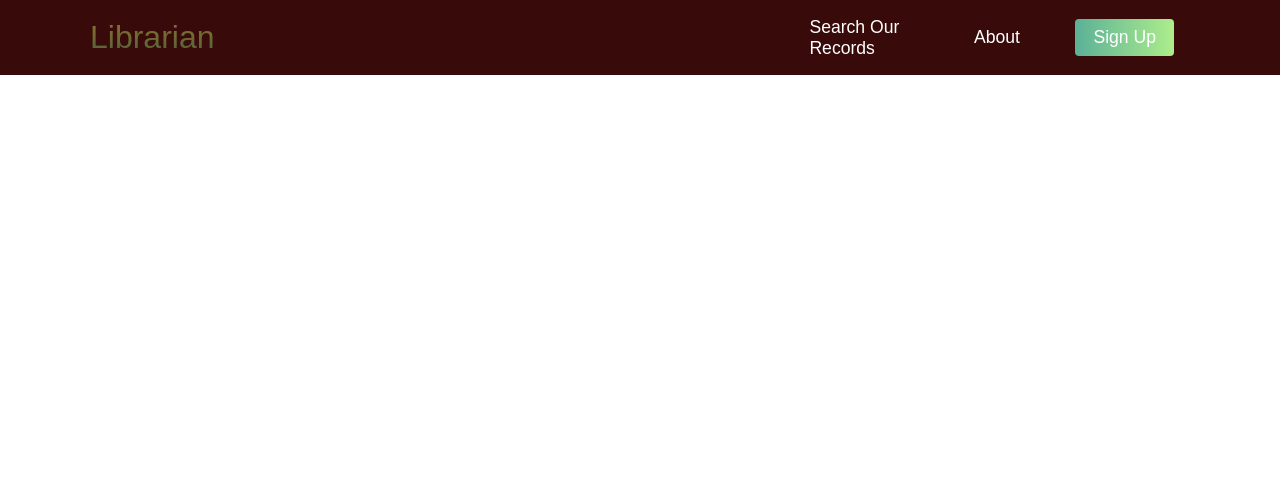
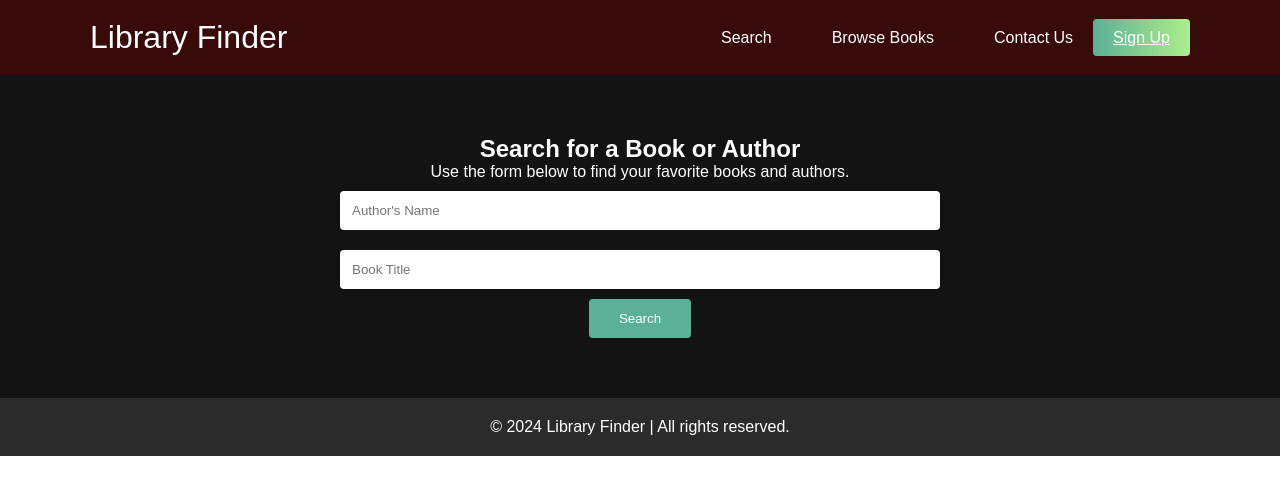
Before and after one commit to Malmbrah/The-Librarian, a plain HTML site: page index.html in a window 1280 px wide. Drawn offline with Linux system fonts and the light colour scheme.

Commit message:
La til footer og styling

```diff
--- a/index.html
+++ b/index.html
@@ -1,18 +1,17 @@
 <!DOCTYPE html>
-<html>
+<html lang="en">
     <head>
-        <meta charset="utf-8">
+        <meta charset="UTF-8">
+        <meta name="viewport" content="width=device-width, initial-scale=1.0">
         <meta http-equiv="X-UA-Compatible" content="IE=edge">
-        <title>Search Our Library</title>
-        <meta name="description" content="">
-        <meta name="viewport" content="width=device-width, initial-scale=1">
+        <title>Library Search</title>
         <link rel="stylesheet" href="styles.css">
     </head>
     <body>
-        <!--Navbar section-->
+        <!-- Navbar section -->
         <nav class="navbar">
             <div class="navbar_container">
-                <a href="#search" id="navbar_logo">Librarian</a>
+                <a href="#search" id="navbar_logo">Library Finder</a>
                 <div class="navbar_toggle" id="mobile-menu">
                     <span class="bar"></span>
                     <span class="bar"></span>
@@ -20,10 +19,13 @@
                 </div>
                 <ul class="navbar_menu">
                     <li class="navbar_item">
-                        <a href="#search" class="navbar_links" id="search-page">Search Our Records</a>
+                        <a href="#search" class="navbar_links" id="search-page">Search</a>
                     </li>
                     <li class="navbar_item">
-                        <a href="#about" class="navbar_links" id="about-page">About</a>
+                        <a href="#browse" class="navbar_links" id="browse-page">Browse Books</a>
+                    </li>
+                    <li class="navbar_item">
+                        <a href="#contact" class="navbar_links" id="contact-page">Contact Us</a>
                     </li>
                     <li class="navbar_btn">
                         <a href="#sign-up" class="button" id="signup">Sign Up</a>
@@ -31,6 +33,25 @@
                 </ul>
             </div>
         </nav>
+
+        <!-- Search Section -->
+        <section id="search" class="main_section">
+            <div class="search_container">
+                <h1>Search for a Book or Author</h1>
+                <p>Use the form below to find your favorite books and authors.</p>
+                <input type="text" id="author-input" placeholder="Author's Name">
+                <input type="text" id="book-input" placeholder="Book Title">
+                <button class="submit_button" type="submit">Search</button>
+            </div>
+        </section>
+
+        <!-- Footer Section -->
+        <footer class="footer">
+            <div class="footer_container">
+                <p>&copy; 2024 Library Finder | All rights reserved.</p>
+            </div>
+        </footer>
+
         <script src="script.js" async defer></script>
     </body>
 </html>
--- a/styles.css
+++ b/styles.css
@@ -1,47 +1,33 @@
 * {
-    box-sizing: border-box;
     margin: 0;
     padding: 0;
+    box-sizing: border-box;
     font-family: 'Kumbh Sans', sans-serif;
-    scroll-behavior: smooth;
 }
 
 .navbar {
-    background: #380a0a;
+    background-color: #380a0a;
     height: 75px;
     display: flex;
     justify-content: center;
     align-items: center;
-    z-index: 999;
     position: sticky;
     top: 0;
-    font-size: 1.1rem;
+    z-index: 999;
 }
 
 .navbar_container {
     display: flex;
     justify-content: space-between;
-    height: 80px;
-    z-index: 1;
     width: 100%;
     max-width: 1200px;
-    margin: 0 auto;
     padding: 0 50px;
 }
 
 #navbar_logo {
-    background-color: linear-gradient(to right, #205c40 0%, #4a8072 100%);
-    background-image: linear-gradient(to top, #205c40 0%, #ba7627 100%);
-    background-size: 100%;
-    -webkit-background-clip: text;
-    -moz-background-clip: text;
-    -webkit-text-fill-color: transparent;
-    -moz-text-fill-color: transparent;
-    display: flex;
-    align-items: center;
-    cursor: pointer;
+    font-size: 2rem;
     text-decoration: none;
-    font-size: 2rem;
+    color: #fff;
 }
 
 .navbar_menu {
@@ -51,46 +37,62 @@
 }
 
 .navbar_item {
-    height: 80px;
+    margin-left: 20px;
 }
 
 .navbar_links {
     color: #fff;
-    display: flex;
-    align-items: center;
-    justify-content: center;
-    width: 125px;
     text-decoration: none;
-    height: 100%;
-    transition: all 0.3s ease;
-}
-
-.navbar_btn {
-    display: flex;
-    justify-content: center;
-    align-items: center;
-    padding: 0 1rem;
-    width: 100%;
-}
-
-.button {
-    display: flex;
-    justify-content: center;
-    align-items: center;
-    text-decoration: none;
-    padding: 8px 18px;
-    height: 100%;
-    width: 100%;
-    border: none;
-    border-radius: 4px;
-    background: #a8ff78;  /* fallback for old browsers */
-    background: -webkit-linear-gradient(to right, #9aecd4, #b0f38b);  /* Chrome 10-25, Safari 5.1-6 */
-    background: linear-gradient(to right, #5bb197, #aded8b); /* W3C, IE 10+/ Edge, Firefox 16+, Chrome 26+, Opera 12+, Safari 7+ */
-    color: #fff;
-    transition: all 0.3s ease;
+    padding: 10px 20px;
+    transition: 0.3s;
 }
 
 .navbar_links:hover {
     color: #5bb197;
-    transition: all 0.3s ease;
 }
+
+.navbar_btn .button {
+    padding: 10px 20px;
+    background: linear-gradient(to right, #5bb197, #aded8b);
+    border: none;
+    border-radius: 4px;
+    color: #fff;
+    cursor: pointer;
+}
+
+.main_section {
+    background-color: #131313;
+    color: white;
+    padding: 60px 0;
+    text-align: center;
+}
+
+.search_container {
+    width: 100%;
+    max-width: 600px;
+    margin: 0 auto;
+}
+
+input[type="text"] {
+    width: 100%;
+    padding: 12px;
+    margin: 10px 0;
+    border: none;
+    border-radius: 4px;
+}
+
+.submit_button {
+    padding: 12px 30px;
+    border: none;
+    border-radius: 4px;
+    background-color: #5bb197;
+    color: white;
+    cursor: pointer;
+}
+
+.footer {
+    background-color: #2b2b2b;
+    color: #fff;
+    padding: 20px 0;
+    text-align: center;
+}
```
